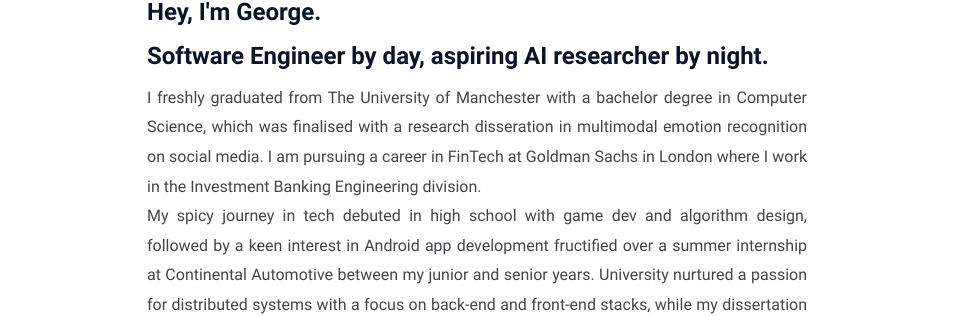
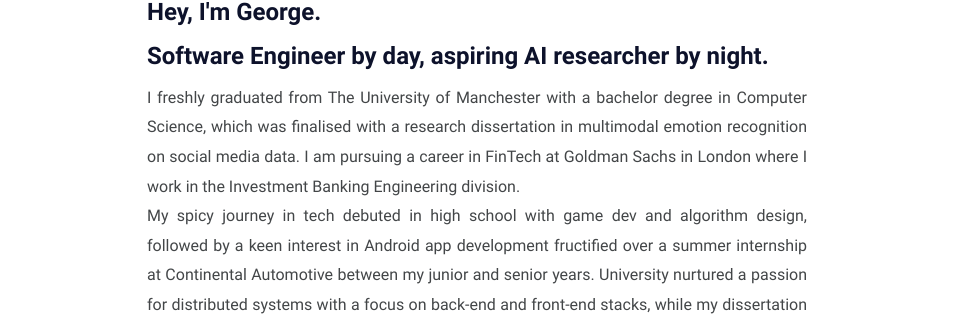
Before and after one commit to xChiri/george.chiriluta.github.io, a Jekyll site: the page built from about.md, in a window 1280 px wide. Shown: the part 477-793 px from the top of the page, without its empty margins (163-1116 px from the left). Built offline with Jekyll 4.4.1, drawn with Linux system fonts in a browser that asks for light colours; nearby versions of some CDN libraries.

Commit message:
Fix typo in about page

```diff
--- a/_config.yml
+++ b/_config.yml
@@ -16,7 +16,7 @@ author:
   bio: >- # tell to the world
     <h3>Hey, I'm George. <br/> Software Engineer by day, aspiring AI researcher by night.</h3>
     <p>I freshly graduated from The University of Manchester with a bachelor degree in Computer Science,
-    which was finalised with a research disseration in multimodal emotion recognition on social media.
+    which was finalised with a research dissertation in multimodal emotion recognition on social media data.
     I am pursuing a career in FinTech at Goldman Sachs in London where I work in the Investment Banking Engineering division.</p>
     <p>My spicy journey in tech debuted in high school with game dev and algorithm design,
     followed by a keen interest in Android app development fructified over a summer internship at Continental Automotive between my junior and senior years.
```
